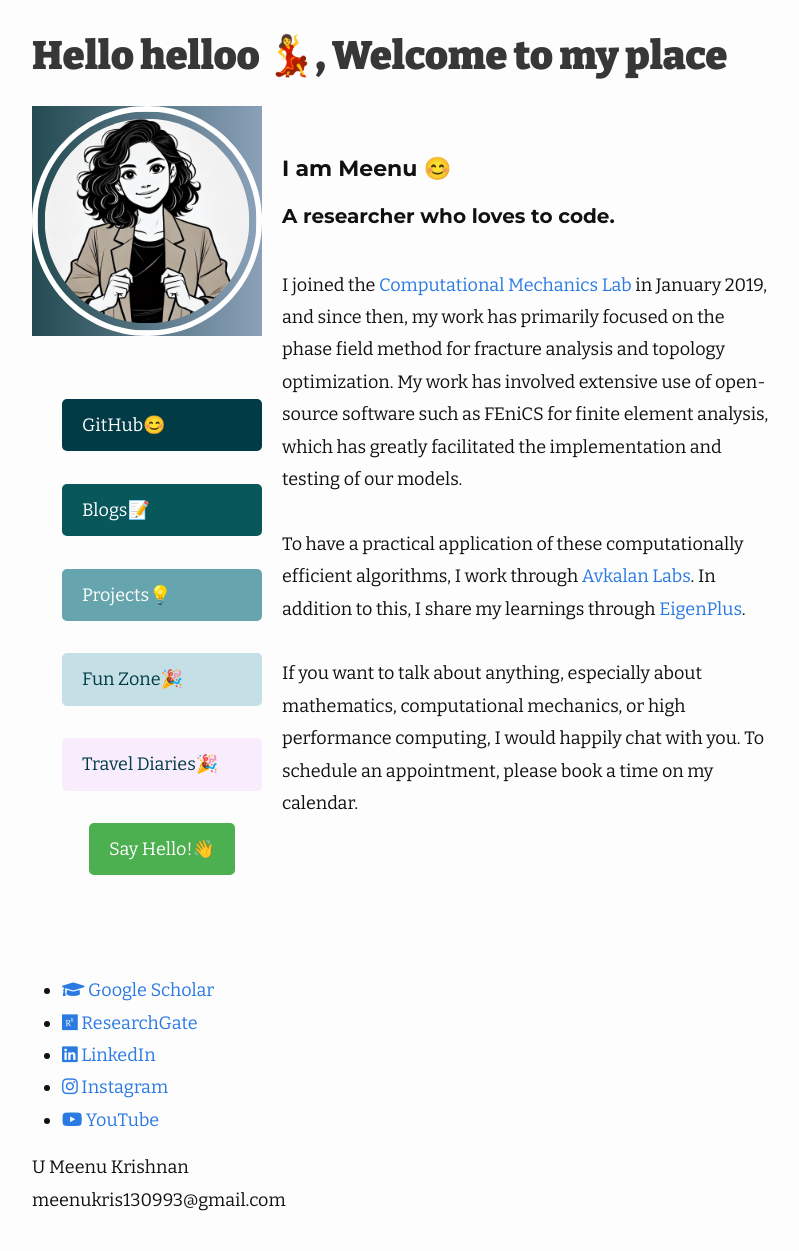
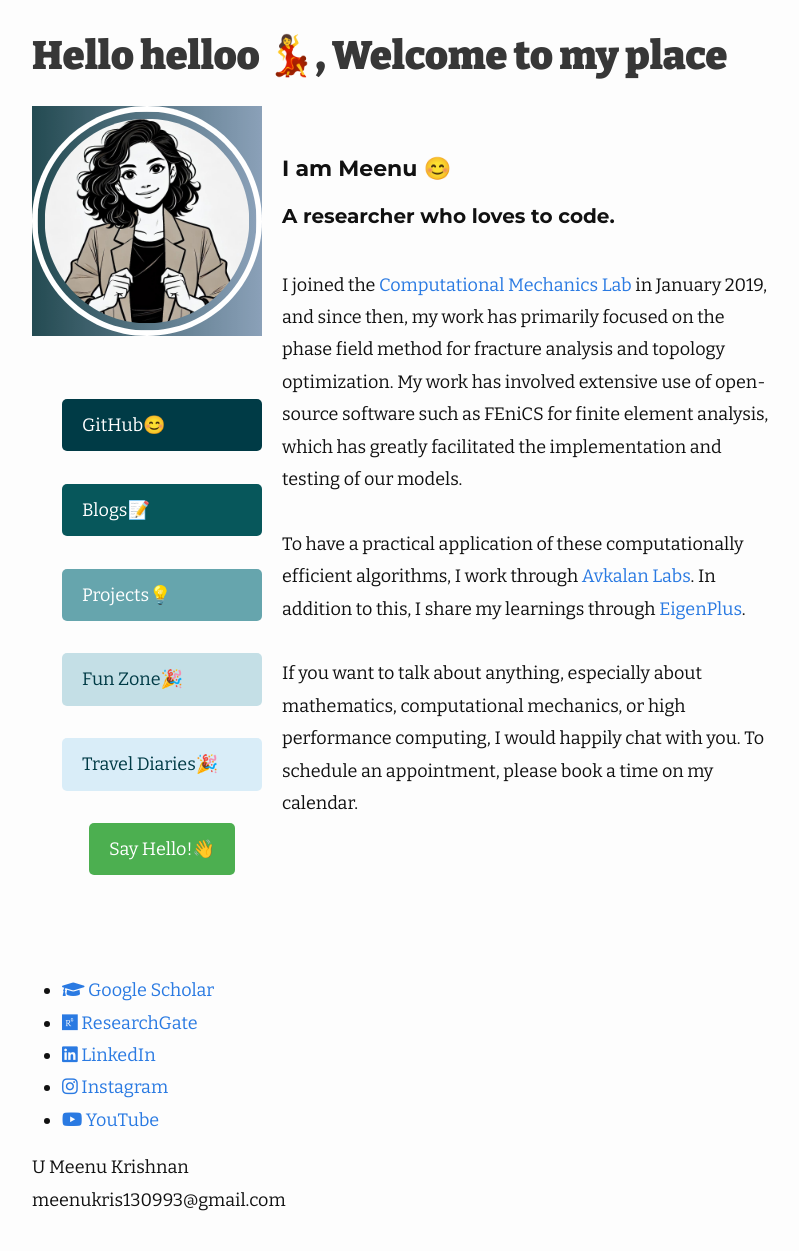
Before and after one commit to umeenukrishnan/umeenukrishnan.github.io, a Jekyll site: the page built from index.markdown, in a window 1280 px wide. Shown: the whole page, without its empty margins (238-1037 px from the left). Built offline with Jekyll 4.4.1, drawn with Linux system fonts in a browser that asks for light colours.

Commit message:
Update home.html

```diff
--- a/_layouts/home.html
+++ b/_layouts/home.html
@@ -19,7 +19,7 @@ layout: default
           <li style="margin-bottom: 2px;"><a class="link" href="{{ site.url }}/tags" style="background-color: #07575B; color: white; padding: 10px 20px; text-decoration: none; border-radius: 5px; display: block;">Blogs📝</a></li>
           <li style="margin-bottom: 2px;"><a class="link" href="{{ site.url }}/pages/projects" style="background-color: #66A5AD; color: white; padding: 10px 20px; text-decoration: none; border-radius: 5px; display: block;">Projects💡</a></li>
           <li style="margin-bottom: 2px;"><a class="link" href="{{ site.url }}/pages/funzone" style="background-color: #C4DFE6; color: #003B46; padding: 10px 20px; text-decoration: none; border-radius: 5px; display: block;">Fun Zone🎉</a></li>
-          <li style="margin-bottom: 2px;"><a class="link" href="{{ site.url }}/pages/travel" style="background-color: #f9edfd; color: #003B46; padding: 10px 20px; text-decoration: none; border-radius: 5px; display: block;">Travel Diaries🎉</a></li>
+          <li style="margin-bottom: 2px;"><a class="link" href="{{ site.url }}/pages/travel" style="background-color: #D9EDF8; color: #003B46; padding: 10px 20px; text-decoration: none; border-radius: 5px; display: block;">Travel Diaries🎉</a></li>
          <div style="text-align: center;">
         <li style="margin-bottom: 2px; list-style: none;">
           <a class="button button-hello" href="https://calendly.com/umeenukrishnan/30min" target="_blank" title="Let's connect!" style="background-color: #4CAF50; color: white; padding: 10px 20px; text-decoration: none; border-radius: 5px; display: inline-block;">Say Hello!👋</a>
```
